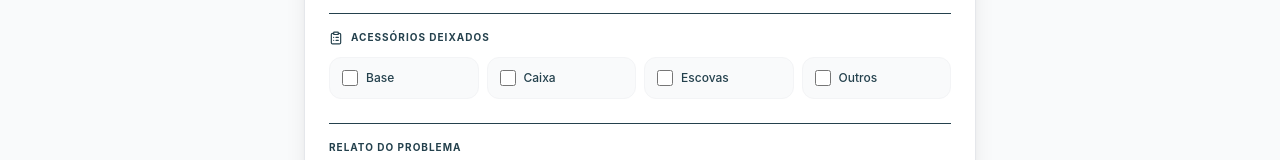
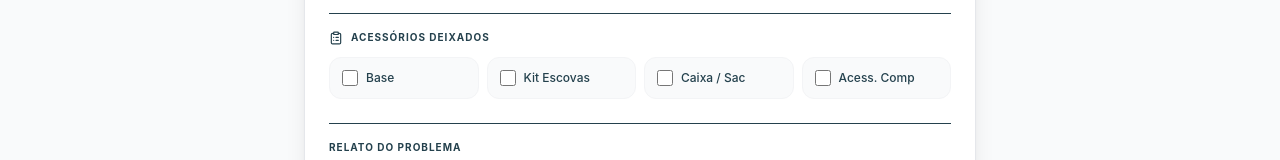
Before and after one commit to felipeft/supremus_system, a React (Vite) app in the folder supremus-frontend/: page / in a window 1280 px wide. Shown: the part 568-728 px from the top of the page. Built offline with nearby package versions, Linux system fonts and the light colour scheme.

Commit message:
mudanca no nome dos acessorios

```diff
--- a/supremus-frontend/src/CheckIn.jsx
+++ b/supremus-frontend/src/CheckIn.jsx
@@ -199,7 +199,7 @@ export default function CheckIn() {
 
   const [selectedCountry, setSelectedCountry] = useState(COUNTRIES[0]); // Brasil por padrão
   const [phoneDigits, setPhoneDigits] = useState(''); // dígitos puros sem máscara
-  const [acessorios, setAcessorios] = useState({ base: false, caixa: false, escovas: false, outros: false });
+  const [acessorios, setAcessorios] = useState({ base: false, kit_escovas: false, caixa_sac: false, acess_comp: false });
   const [osGerada, setOsGerada] = useState(null);
 
   const phoneValid = isPhoneValid(phoneDigits, selectedCountry);
@@ -380,7 +380,7 @@ export default function CheckIn() {
             <ClipboardList size={14} /> Acessórios Deixados
           </h3>
           <div className="grid grid-cols-2 md:grid-cols-4 gap-2">
-            {['base', 'caixa', 'escovas', 'outros'].map((item) => (
+            {['base', 'kit escovas', 'caixa / sac', 'acess. comp'].map((item) => (
               <label key={item} className="flex items-center gap-2 p-3 bg-gray-50 border border-gray-100 rounded-xl cursor-pointer hover:bg-blue-50 transition-all">
                 <input type="checkbox" name={item} checked={acessorios[item]} onChange={handleCheckbox} className="w-4 h-4 accent-[#24414d]" />
                 <span className="text-xs font-medium capitalize">{item}</span>
```
